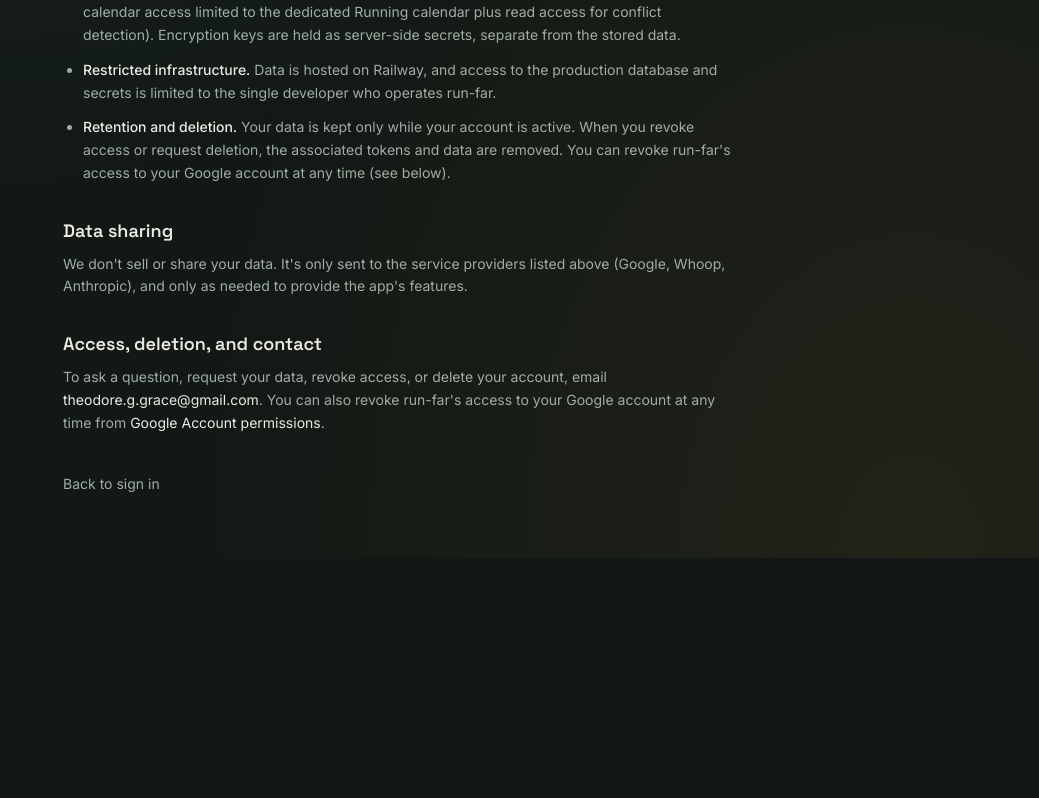
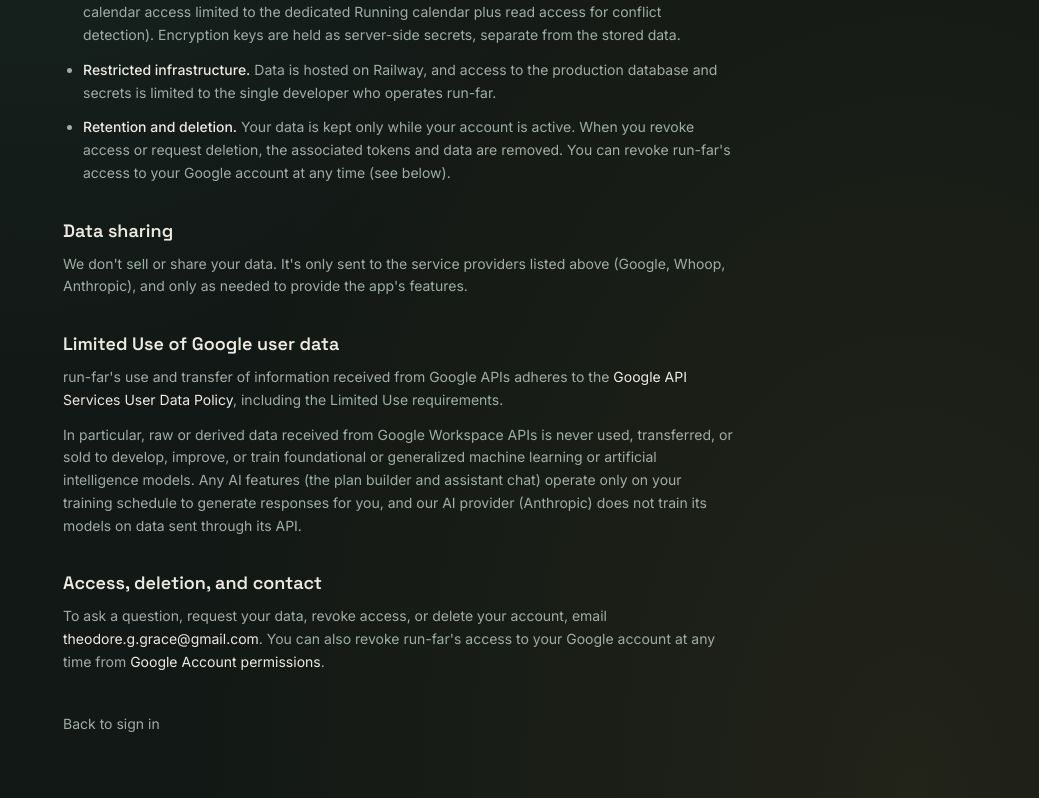
Before and after one commit to TeddyGrace/run-far, a React (Vite) app in the folder apps/web/: page /privacy in a window 1280 px wide. Shown: the part 1040-1838 px from the top of the page, without its empty margins (241-1280 px from the left). Before the commit the page ends 1598 px from the top, so only its background shows below. Built offline with nearby package versions, Linux system fonts and the light colour scheme; no server answers.

Commit message:
Update Privacy.tsx

```diff
--- a/apps/web/src/pages/Privacy.tsx
+++ b/apps/web/src/pages/Privacy.tsx
@@ -14,7 +14,7 @@
         <h1 className="mb-2 font-display text-3xl font-semibold tracking-tight text-ink-primary">
           Privacy policy
         </h1>
-        <p className="mb-10 text-sm text-ink-muted">Last updated August 30, 2026</p>
+        <p className="mb-10 text-sm text-ink-muted">Last updated September 1, 2026</p>
 
         <div className="space-y-8 text-sm leading-relaxed text-ink-secondary">
           <section>
@@ -118,6 +118,31 @@
 
           <section>
             <h2 className="mb-2 font-display text-lg font-semibold text-ink-primary">
+              Limited Use of Google user data
+            </h2>
+            <p className="mb-3">
+              run-far&apos;s use and transfer of information received from Google APIs adheres to the{" "}
+              <a
+                href="https://developers.google.com/terms/api-services-user-data-policy"
+                target="_blank"
+                rel="noreferrer"
+                className="text-ink-primary underline-offset-4 hover:underline"
+              >
+                Google API Services User Data Policy
+              </a>
+              , including the Limited Use requirements.
+            </p>
+            <p>
+              In particular, raw or derived data received from Google Workspace APIs is never used,
+              transferred, or sold to develop, improve, or train foundational or generalized machine
+              learning or artificial intelligence models. Any AI features (the plan builder and
+              assistant chat) operate only on your training schedule to generate responses for you, and
+              our AI provider (Anthropic) does not train its models on data sent through its API.
+            </p>
+          </section>
+
+          <section>
+            <h2 className="mb-2 font-display text-lg font-semibold text-ink-primary">
               Access, deletion, and contact
             </h2>
             <p>
```
